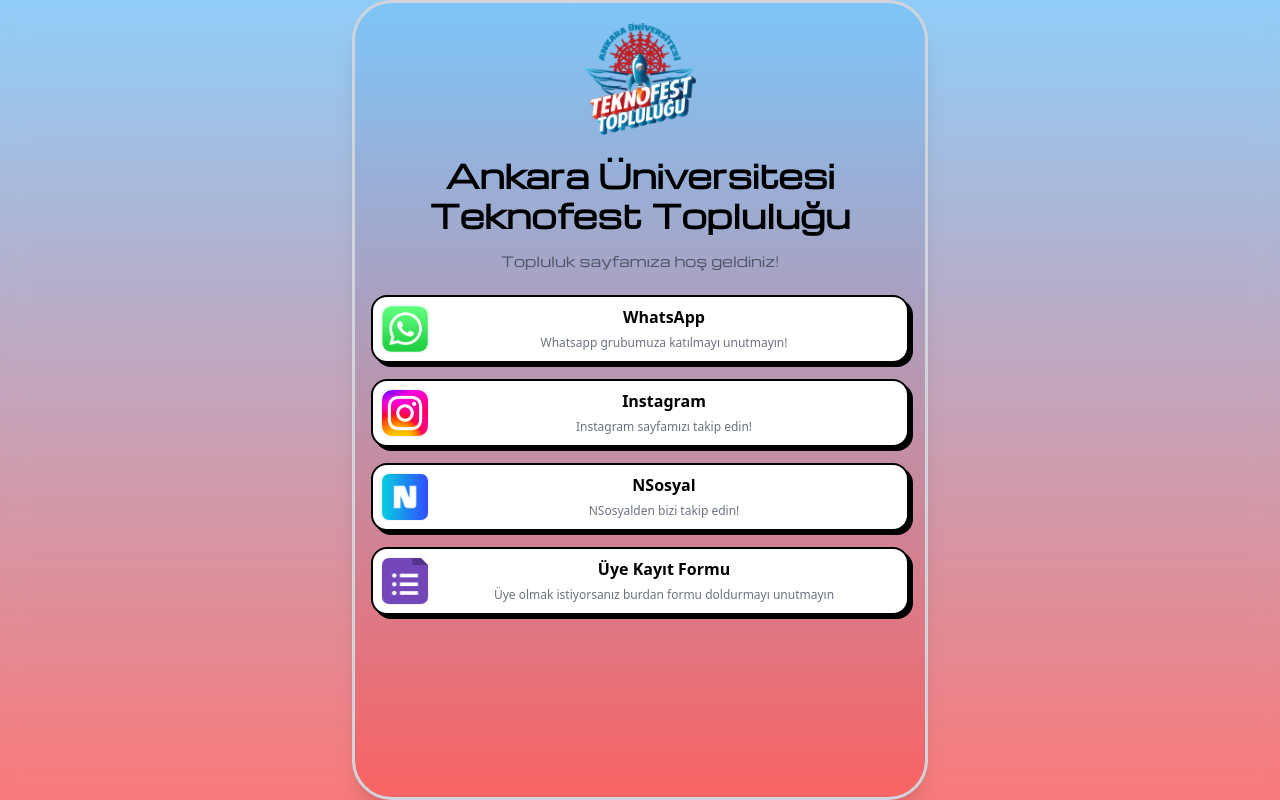
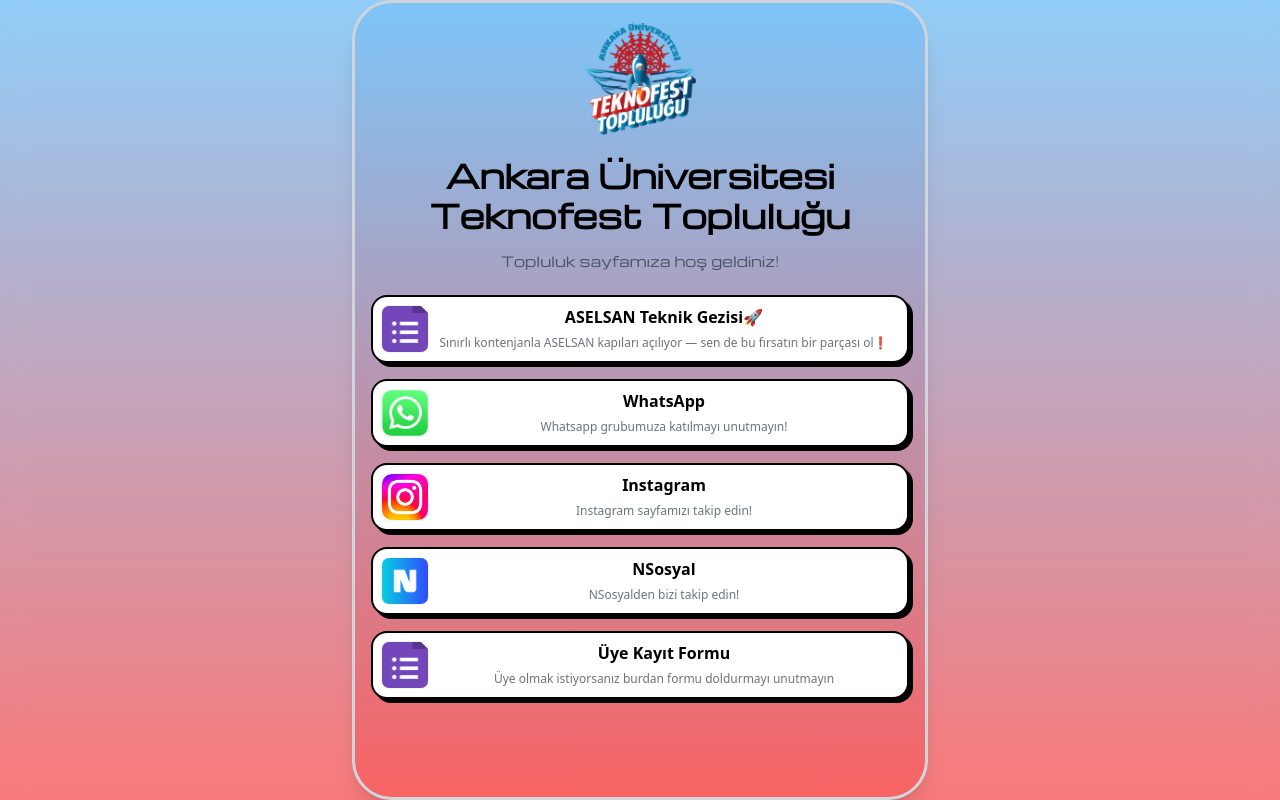
Before and after one commit to HasanGulmezz/AnkaraUniTeknofest-Links, a React (Vite) app: page / in a window 1280 px wide. Built offline with nearby package versions, Linux system fonts and the light colour scheme.

Commit message:
Add ASELSAN event link to linksData

```diff
--- a/src/data/content.js
+++ b/src/data/content.js
@@ -5,6 +5,13 @@
 };
 
 export const linksData = [
+    {
+    id: 1,
+    title: "ASELSAN Teknik Gezisi🚀",
+    description: "Sınırlı kontenjanla ASELSAN kapıları açılıyor — sen de bu fırsatın bir parçası ol❗",
+    url: "https://docs.google.com/forms/d/e/1FAIpQLSdLhhuKV7DhjZ7Pak6QtacRN9OeNLR8NLkH_A5D-3bE-S1BWQ/viewform",
+    image: "/logos/Forms.svg.png",
+  },
   {
     id: 2,
     title: "WhatsApp",
```
